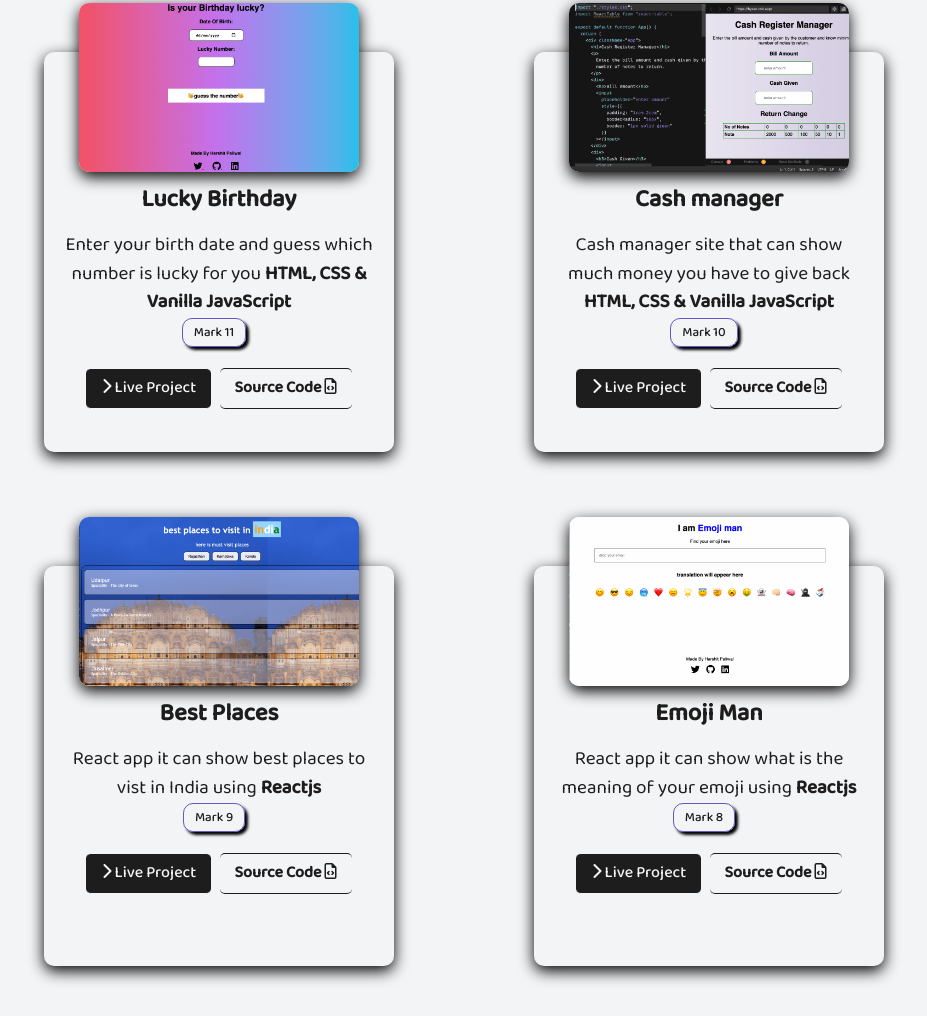
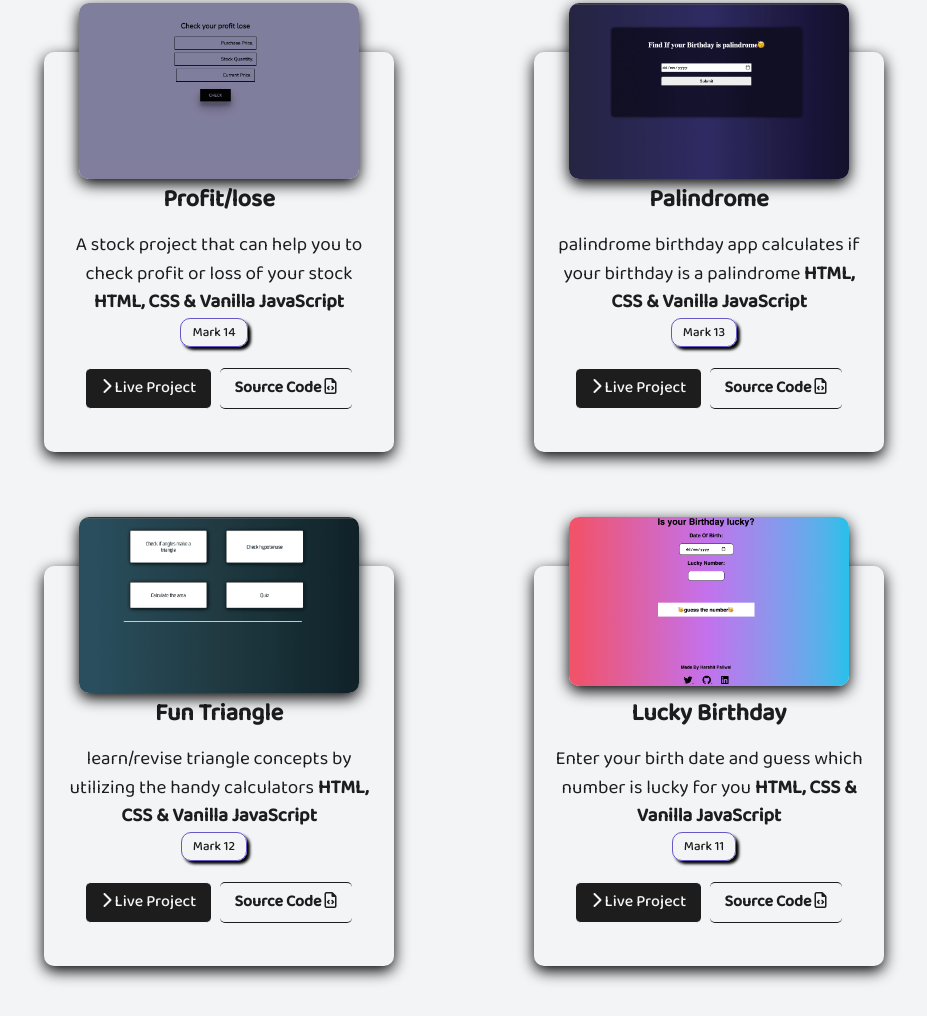
Before and after one commit to harshitpaliwal95/portfolio, a plain HTML site: page project.html in a window 1280 px wide. Shown: the part 117-1133 px from the top of the page, without its empty margins (176-1103 px from the left). Drawn offline with Linux system fonts and the light colour scheme.

Commit message:
project update

```diff
--- a/project.html
+++ b/project.html
@@ -37,6 +37,102 @@
       </div>
     </header>
     <section class="all_projects">
+      <!-- mark-14 -->
+      <div class="container">
+        <div class="project_card">
+          <div class="card">
+            <div class="image-box">
+              <img src="img/project/mark-14.png" alt="" />
+            </div>
+            <div class="card-content">
+              <h2>Profit/lose</h2>
+              <p>
+                A stock project that can help you to check profit or loss of
+                your stock
+                <b>HTML, CSS & Vanilla JavaScript</b>
+                <br />
+                <span class="markHolder">Mark 14</span>
+              </p>
+              <a
+                href="https://check-stocks.netlify.app/"
+                class="btn"
+                target="_blank"
+                ><i class="fas fa-chevron-right"></i> Live Project</a
+              >
+              <a
+                href="https://github.com/harshitpaliwal95/stocks-markFourteen"
+                class="btn_opp"
+                target="_blank"
+                >Source Code <i class="far fa-file-code" target="_blank"></i
+              ></a>
+            </div>
+          </div>
+        </div>
+      </div>
+      <!-- mark-13 -->
+      <div class="container">
+        <div class="project_card">
+          <div class="card">
+            <div class="image-box">
+              <img src="img/project/mark-13.png" alt="" />
+            </div>
+            <div class="card-content">
+              <h2>Palindrome</h2>
+              <p>
+                palindrome birthday app calculates if your birthday is a
+                palindrome
+                <b>HTML, CSS & Vanilla JavaScript</b>
+                <br />
+                <span class="markHolder">Mark 13</span>
+              </p>
+              <a
+                href="https://palindrome-app-mark13.netlify.app/"
+                class="btn"
+                target="_blank"
+                ><i class="fas fa-chevron-right"></i> Live Project</a
+              >
+              <a
+                href="https://github.com/harshitpaliwal95/palindrome-markthirteen"
+                class="btn_opp"
+                target="_blank"
+                >Source Code <i class="far fa-file-code" target="_blank"></i
+              ></a>
+            </div>
+          </div>
+        </div>
+      </div>
+      <!-- mark-12 -->
+      <div class="container">
+        <div class="project_card">
+          <div class="card">
+            <div class="image-box">
+              <img src="img/project/mark-12.png" alt="" />
+            </div>
+            <div class="card-content">
+              <h2>Fun Triangle</h2>
+              <p>
+                learn/revise triangle concepts by utilizing the handy
+                calculators
+                <b>HTML, CSS & Vanilla JavaScript</b>
+                <br />
+                <span class="markHolder">Mark 12</span>
+              </p>
+              <a
+                href="https://fun-riangle-mark12.netlify.app/"
+                class="btn"
+                target="_blank"
+                ><i class="fas fa-chevron-right"></i> Live Project</a
+              >
+              <a
+                href="https://github.com/harshitpaliwal95/fun-triangle-markTwelve"
+                class="btn_opp"
+                target="_blank"
+                >Source Code <i class="far fa-file-code" target="_blank"></i
+              ></a>
+            </div>
+          </div>
+        </div>
+      </div>
       <!-- mark-11 -->
       <div class="container">
         <div class="project_card">
@@ -233,9 +329,9 @@
                 A Portfoilo created using
                 <b>HTML, CSS & Vanilla JavaScript</b> Deploy it on Netlify
                 <br />
+                <span class="markHolder">Mark 5</span>
+                <span class="markHolder">Mark 4</span>
                 <span class="markHolder">Mark 3</span>
-                <span class="markHolder">Mark 4</span>
-                <span class="markHolder">Mark 5</span>
               </p>
               <a
                 href="https://harshit-paliwal.netlify.app/"
```
Also changed, not shown: img/project/mark-12.png (added), img/project/mark-13.png (added), img/project/mark-14.png (added).
